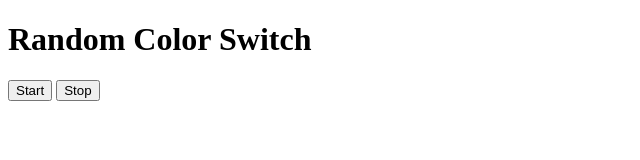
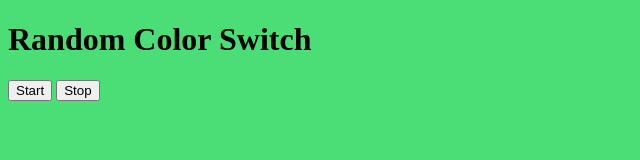
Before and after one commit to arslansalyana/JS_Projects, a plain HTML site: page Random-Color-Switcher/random-color-switch.html in a window 1280 px wide. Both pictures are taken after a click on the button "Start". Shown: the whole page, without its empty margins (0-640 px from the left). Drawn offline with Linux system fonts and the light colour scheme.

Commit message:
Random Color Switcher!

```diff
--- a/Random-Color-Switcher/random-color-switch.html
+++ b/Random-Color-Switcher/random-color-switch.html
@@ -27,12 +27,16 @@
             if (!intervalId){
                 intervalId = setInterval(changeColor, 1000);
             }
-            const changeColor = () => {
+            // const changeColor = () => {
+            //     document.body.style.backgroundColor = randomColorGenerate();
+            // }
+             /* this will throw an error because the function which is declared as a first class citizen is
+            not hoisted, To fix this we can use the function declaration as a function expression as below
+            , also if we want the arrow function, we can declare it above the place where we are using it.*/
+
+            function changeColor () {
                 document.body.style.backgroundColor = randomColorGenerate();
             }
-            // function changeColor () {
-            //     document.body.style.backgroundColor = randomColorGenerate();
-            // }
         };
         function stopChangingColor(){
             clearInterval(intervalId);
```
